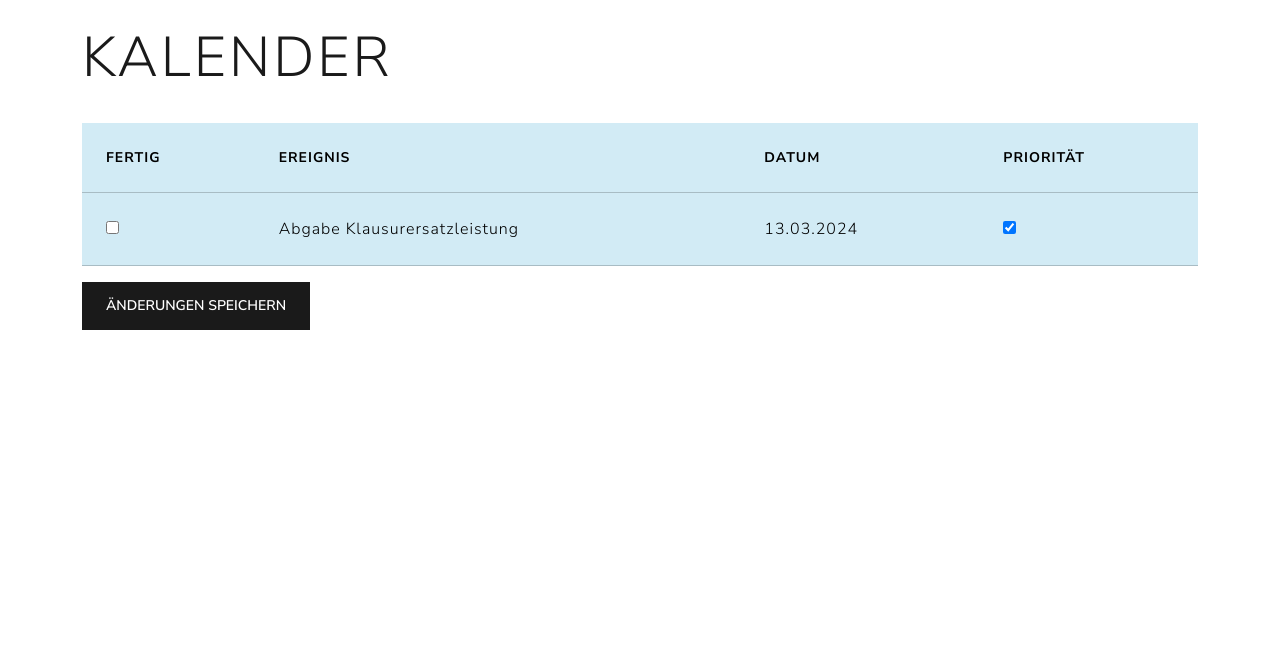
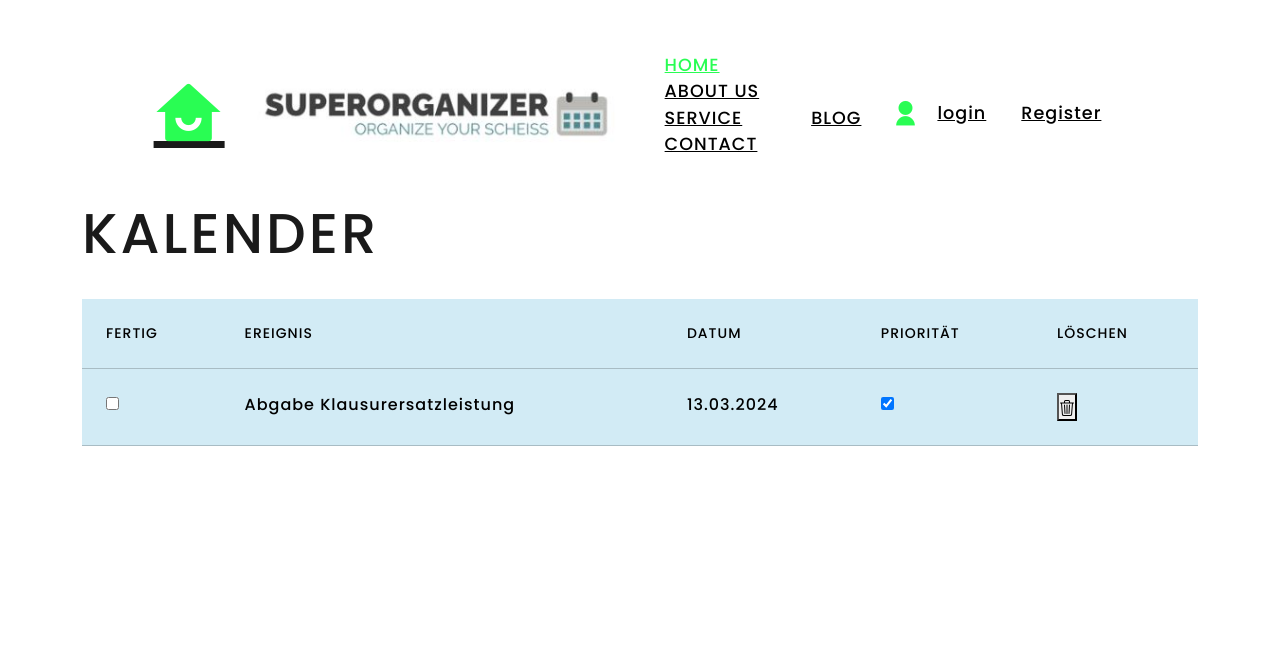
Before and after one commit to RN0L/Planer, a Flask app: page / in a window 1280 px wide. Shown: the top 645 px of the page. Before the commit the page ends 330 px from the top, so only its background shows below. Run offline with Flask 3, Linux system fonts and the light colour scheme; data comes from the database, SQL or seed files in the repository; some libraries are stand-ins or nearby versions.

Commit message:
navbar in main.html

```diff
--- a/static/css/navbar.css
+++ b/static/css/navbar.css
@@ -94,3 +94,6 @@ header{
     display: none;
 
 }
+.Kalender{
+    margin-top: 200px;
+}
--- a/templates/main.html
+++ b/templates/main.html
@@ -1,15 +1,53 @@
 <!DOCTYPE html>
 <html>
+
     <head>
+        <meta charset="utf-8">
+        <meta name="viewport" content="width=device-width, initial-scale=1">
+        <link rel="stylesheet" type="text/css" href="../static/css/navbar.css">
+
+        <link
+        href="https://cdn.jsdelivr.net/npm/remixicon@4.2.0/fonts/remixicon.css"
+        rel="stylesheet"/>
+
+        <link rel="stylesheet"
+        href="https://unpkg.com/boxicons@latest/css/boxicons.min.css">
+
+        <link rel="preconnect" href="https://fonts.googleapis.com">
+        <link rel="preconnect" href="https://fonts.gstatic.com" crossorigin>
+        <link href="https://fonts.googleapis.com/css2?family=Poppins:wght@500&display=swap" rel="stylesheet">
+       <link rel="stylesheet" href="https://cdn.jsdelivr.net/npm/bootstrap-icons@1.11.3/font/bootstrap-icons.min.css">
         <link rel="stylesheet" href="{{ url_for('static', filename= 'css/bootstrap.css') }}">
         <title>Kalender</title>
     </head>
     <body>
-    <br>
+
+        <header>
+            <a href="#" class="logo"><i class="ri-home-smile-fill"></i>
+                <img src="Logo.JPG" alt="Logo" width="400px" >
+            </a>
+
+            <ul class="navbar">
+                <li><a href="#" class="active">Home</a></li>
+                <li><a href="#">About Us</a></li>
+                <li><a href="#">Service</a></li>
+                <li><a href="#">Blog</a></li>
+                <li><a href="#">Contact</a></li>
+            </ul>
+
+            <div class="main">
+                <i class="ri-user-fill"></i><a href="#"class="user">login </a>
+                <a href="#">Register</a>
+                <div class="bx bx-menu" id="menu-icon"></div>
+            </div>
+        </header>
+        <!--js link-->
+        <script type="text/javascript" src="js/script.js"></script>
+    <!---->
+    <div class="Kalender">
         <div class="container">
             <h1 class="display-4">Kalender</h1>
             <br>
-        <form action="/save_changes" method="post">
             <table class='table table-info'>
                 <thead class="thead-dark">
                     <tr>
@@ -17,25 +55,48 @@
                         <th>Ereignis</th>
                         <th>Datum</th>
                         <th>Priorität</th>
+                        <th>Löschen</th>
                     </tr>
                 </thead>
                 <tbody>
                     {% for row in data %}
                     <tr>
                         <td>
-                            <input type="checkbox" name="fertig[]" value="{{ row[0] }}" {% if row[4] == 1 %} checked {% endif %}>
+                            {% if row[4] == 1 %}
+                                <input type="checkbox" checked>
+                            {% else %}
+                                <input type="checkbox">
+                            {% endif %}
                         </td>
                         <td>{{ row[1] }}</td>
                         <td>{{ row[5] }}</td>
                         <td>
-                            <input type="checkbox" name="prioritaet[]" value="{{ row[0] }}" {% if row[3] == 1 %} checked {% endif %}>
+                            {% if row[3] == 1 %}
+                                <input type="checkbox" checked>
+                            {% else %}
+                                <input type="checkbox">
+                            {% endif %}
+                        </td>
+                        <td>
+                            <button onclick="zeileLoeschen(this)"><svg xmlns="http://www.w3.org/2000/svg" width="16" height="16" fill="currentColor" class="bi bi-trash3" viewBox="0 0 16 16">
+                                <path d="M6.5 1h3a.5.5 0 0 1 .5.5v1H6v-1a.5.5 0 0 1 .5-.5M11 2.5v-1A1.5 1.5 0 0 0 9.5 0h-3A1.5 1.5 0 0 0 5 1.5v1H1.5a.5.5 0 0 0 0 1h.538l.853 10.66A2 2 0 0 0 4.885 16h6.23a2 2 0 0 0 1.994-1.84l.853-10.66h.538a.5.5 0 0 0 0-1zm1.958 1-.846 10.58a1 1 0 0 1-.997.92h-6.23a1 1 0 0 1-.997-.92L3.042 3.5zm-7.487 1a.5.5 0 0 1 .528.47l.5 8.5a.5.5 0 0 1-.998.06L5 5.03a.5.5 0 0 1 .47-.53Zm5.058 0a.5.5 0 0 1 .47.53l-.5 8.5a.5.5 0 1 1-.998-.06l.5-8.5a.5.5 0 0 1 .528-.47M8 4.5a.5.5 0 0 1 .5.5v8.5a.5.5 0 0 1-1 0V5a.5.5 0 0 1 .5-.5"/>
+                            </svg></button>
                         </td>
                     </tr>
+                    <script>
+                        function zeileLoeschen(button) {
+                        // Zugriff auf die Zeile des Buttons
+                        var row = button.parentNode.parentNode;
+
+                        // Entfernen der Zeile aus der Tabelle
+                        row.parentNode.removeChild(row);
+                        }
+                    </script>
                     {% endfor %}
                 </tbody>
             </table>
-            <button type="submit" class="btn btn-primary">Änderungen speichern</button>
-        </form>
+
+        </div>
     </div>
 </body>
 </html>
```
Lines whose indentation alone changed are shown as unchanged.
